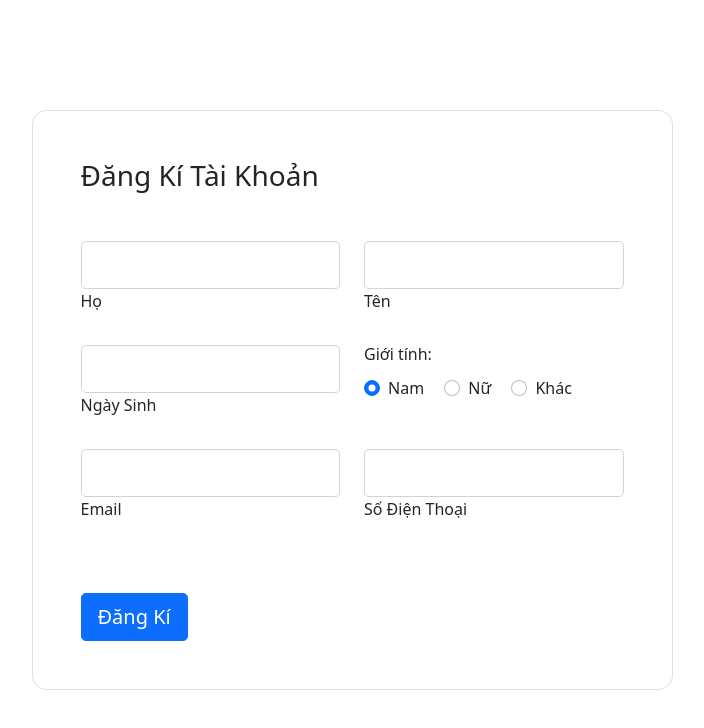
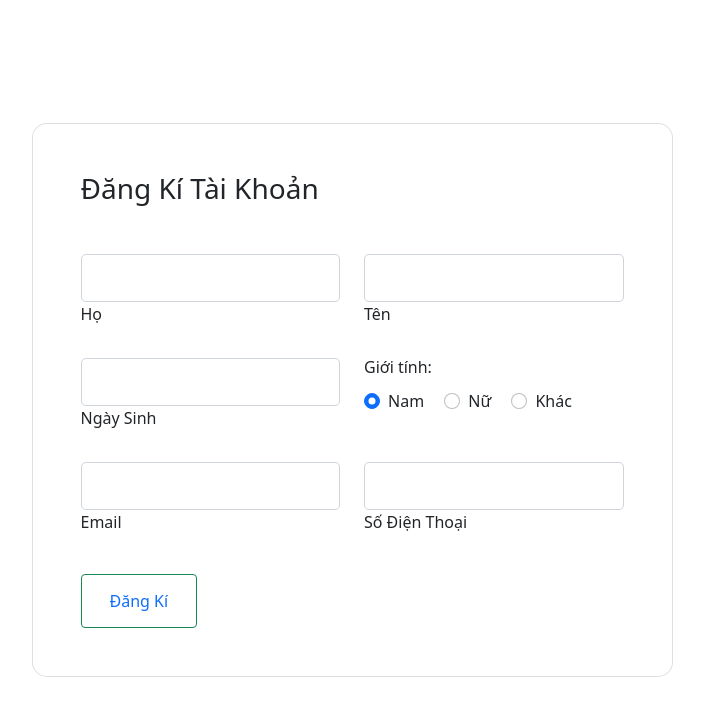
Before and after one commit to asu2812/Team-8-NTW, a plain HTML site: page Team8/Dangki.html in a window 1280 px wide. Shown: the whole page, without its empty margins (288-992 px from the left). Drawn offline with nearby package versions, Linux system fonts and the light colour scheme.

Commit message:
Update Dangki.html

```diff
--- a/Team8/Dangki.html
+++ b/Team8/Dangki.html
@@ -94,9 +94,9 @@
 
 
 
-                    <div class="mt-4 pt-2">
-                      <input class="btn btn-primary btn-lg" type="submit" value="Đăng Kí" />
-                    </div>
+                    <button class="btn btn-outline-success"  >
+                      <a class="nav-link" href="C:\Users\asu28\Desktop\Nhóm 8\Dangnhap.html">Đăng Kí</a>
+                  </button>
 
                   </form>
                 </div>
```
